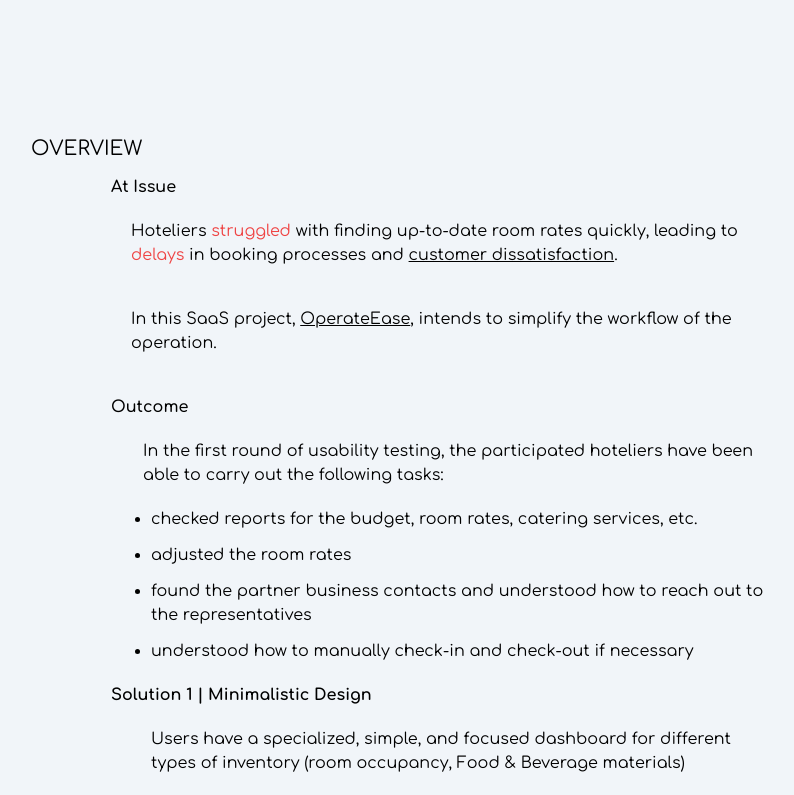
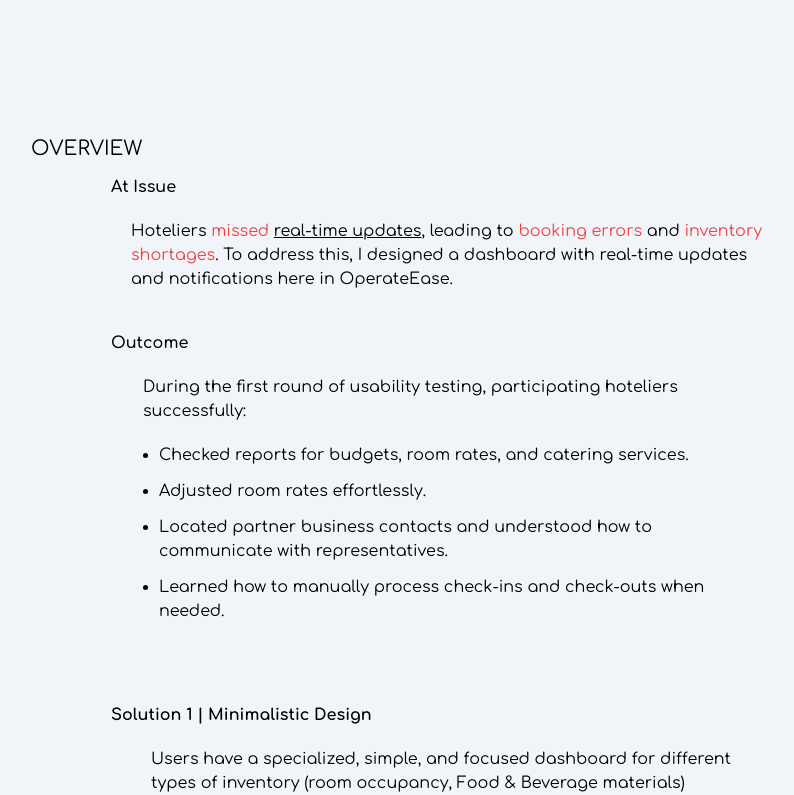
Before and after one commit to johnjang94/portfolio-ver-3, a React (Vite) app: page /operate in a window 1280 px wide. Shown: the part 900-1695 px from the top of the page, without its empty margins (201-995 px from the left). Built offline with nearby package versions, Linux system fonts and the light colour scheme.

Commit message:
made some changes in the content order for operation

```diff
--- a/src/pages/design/operate-ease.jsx
+++ b/src/pages/design/operate-ease.jsx
@@ -13,7 +13,6 @@ import Solutions from "./operate/solutions";
 import Collaboration from "./operate/collaboration";
 import Impact from "./operate/impact";
 import Retrospective from "./operate/retrospective";
-// import StyleGuide from "./operate/style-guide";
 import OtherMenu from "../../components/footer2";
 import InitialSketch from "./operate/initial-sketch";
 import TheStory from "./operate/the-story";
@@ -62,6 +61,67 @@ export default function OPERATE() {
   const handleCorrectPassword = () => {
     setIsPasswordCorrect(true);
   };
+
+  const PublicContent = () => (
+    <div className="space-y-20">
+      <div id={1}>
+        <Overview />
+      </div>
+      <div>
+        <Solutions />
+      </div>
+      <div>
+        <Impact />
+      </div>
+    </div>
+  );
+
+  const PrivateContent = () => (
+    <div className="space-y-20">
+      <div id={1}>
+        <Overview />
+      </div>
+      <div>
+        <Solutions />
+      </div>
+      <div id={2}>
+        <TheStory />
+      </div>
+      <div>
+        <Insight />
+      </div>
+      <div>
+        <UserPersona />
+      </div>
+      <div>
+        <ProblemStatement />
+      </div>
+      <div>
+        <UserStory />
+      </div>
+      <div>
+        <CompetitiveAnalysis />
+      </div>
+      <div>
+        <Opportunity />
+      </div>
+      <div>
+        <InitialSketch />
+      </div>
+      <div>
+        <MidFi />
+      </div>
+      <div id={3}>
+        <Impact />
+      </div>
+      <div>
+        <Retrospective />
+      </div>
+      <div>
+        <Collaboration />
+      </div>
+    </div>
+  );
 
   return (
     <div>
@@ -129,55 +189,8 @@ export default function OPERATE() {
             <div className="hidden md:block"></div>
           )}
         </div>
-        <section className="md:w-4/6 mx-10 my-5 md:my-28 ">
-          <div className="space-y-5">
-            <div id={1}>
-              <Overview />
-            </div>
-            <div>
-              <Solutions />
-            </div>
-          </div>
-          {isPasswordCorrect && (
-            <div className="my-5 md:my-28 space-y-20">
-              <div id={2}>
-                <TheStory />
-              </div>
-              <div>
-                <Insight />
-              </div>
-              <div>
-                <UserPersona />
-              </div>
-              <div>
-                <ProblemStatement />
-              </div>
-              <div>
-                <UserStory />
-              </div>
-              <div>
-                <CompetitiveAnalysis />
-              </div>
-              <div>
-                <Opportunity />
-              </div>
-              <div>
-                <InitialSketch />
-              </div>
-              <div>
-                <MidFi />
-              </div>
-              <div id={3}>
-                <Impact />
-              </div>
-              <div>
-                <Retrospective />
-              </div>
-              <div>
-                <Collaboration />
-              </div>
-            </div>
-          )}
+        <section className="md:w-4/6 mx-10 my-5 md:my-28">
+          {isPasswordCorrect ? <PrivateContent /> : <PublicContent />}
         </section>
       </section>
       {!isPasswordCorrect && (
--- a/src/pages/design/operate/impact.jsx
+++ b/src/pages/design/operate/impact.jsx
@@ -3,12 +3,12 @@ export default function Impact() {
     <div>
       <h3 className="text-xl uppercase">Impact</h3>
       <ul className="md:mx-20 my-3 space-y-5">
-        We are continuously iterating based on user testing feedback. Hoteliers
-        appreciate features like one-click access to room rates and instant
-        updates for bookings, changes, or cancellations. These improvements are
-        expected to boost user retention by 20% and reduce task completion time
-        by 15%, enhancing the overall experience by the time that the product
-        launches.
+        Currently, hoteliers spend{" "}
+        <span className="text-red-500 underline">an average of 10 minutes</span>{" "}
+        resolving booking errors manually. By automating notifications and
+        real-time updates, we estimate{" "}
+        <span className="text-blue-500">up to 40% reduction</span> in
+        error-related delays.
       </ul>
     </div>
   );
--- a/src/pages/design/operate/overview.jsx
+++ b/src/pages/design/operate/overview.jsx
@@ -6,34 +6,32 @@ export default function Overview() {
         <div>
           <p className="font-semibold">At Issue</p>
           <p className="p-5">
-            Hoteliers <span className="text-red-500">struggled</span> with
-            finding up-to-date room rates quickly, leading to{" "}
-            <span className="text-red-500">delays</span> in booking processes
-            and <span className="underline">customer dissatisfaction</span>.
-          </p>
-          <p className="p-5">
-            In this SaaS project, <span className="underline">OperateEase</span>
-            , intends to simplify the workflow of the operation.
+            Hoteliers <span className="text-red-500">missed</span>{" "}
+            <span className="underline">real-time updates</span>, leading to{" "}
+            <span className="text-red-500">booking errors</span> and{" "}
+            <span className="text-red-500">inventory shortages</span>. To
+            address this, I designed a dashboard with real-time updates and
+            notifications here in OperateEase.
           </p>
         </div>
         <div>
           <p className="font-semibold">Outcome</p>
           <p className="px-8 py-5">
-            In the first round of usability testing, the participated hoteliers
-            have been able to carry out the following tasks:
+            During the first round of usability testing, participating hoteliers
+            successfully:
           </p>
-          <ul className="space-y-3 mx-10 list-disc">
+          <ul className="space-y-3 mx-12 list-disc">
             <li>
-              checked reports for the budget, room rates, catering services,
-              etc.
+              Checked reports for budgets, room rates, and catering services.
             </li>
-            <li>adjusted the room rates</li>
+            <li>Adjusted room rates effortlessly.</li>
             <li>
-              found the partner business contacts and understood how to reach
-              out to the representatives
+              Located partner business contacts and understood how to
+              communicate with representatives.
             </li>
             <li>
-              understood how to manually check-in and check-out if necessary
+              Learned how to manually process check-ins and check-outs when
+              needed.
             </li>
           </ul>
         </div>
```
